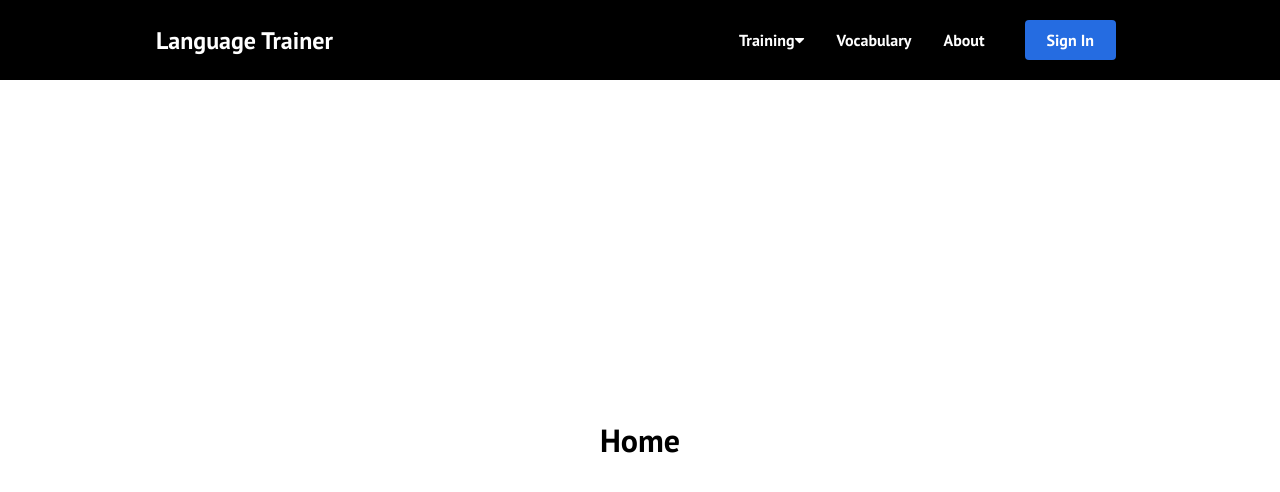
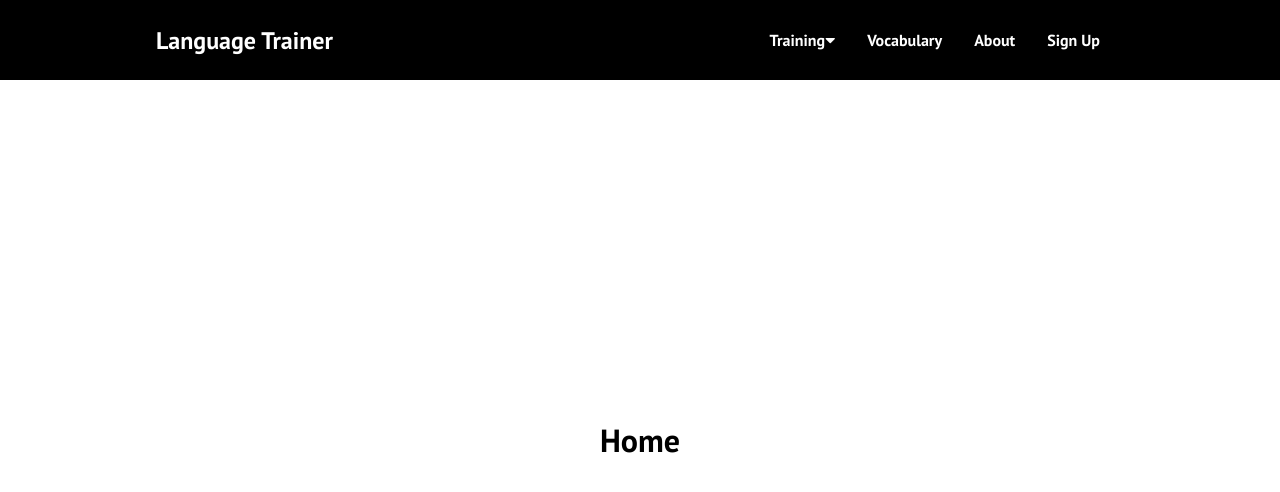
Before and after one commit to BieniekAlexander/ltt, a React (Create React App) app in the folder frontend/: page / in a window 1280 px wide. Shown: the top 492 px of the page. Built offline with nearby package versions, Linux system fonts and the light colour scheme.

Commit message:
finished navbar with dropdown (maybe for now)

```diff
--- a/frontend/src/components/Dropdown.js
+++ b/frontend/src/components/Dropdown.js
@@ -1,26 +1,63 @@
-import React, {useState} from 'react';
-import {MenuItems} from './MenuItems';
-import {Link} from 'react-router-dom';
-import './Dropdown.css';
+// src: https://letsbuildui.dev/articles/building-a-dropdown-menu-component-with-react-hooks
+import React, { useRef, useState } from "react";
+import "./Dropdown.css";
+import styled from 'styled-components';
+import { useDetectOutsideClick } from "../functions/useDetectOutsideClick";
+import { NavLink } from "./NavBar";
 
-function Dropdown() {
-  const [click, setClick] = useState(false);
-  const handleClick = () => setClick(!click);
+// styling
+export const DropdownUL = styled.ul`
+  margin-right: 24px;
+  position: relative;
+  menu-placement: bottom;
+`;
 
-  return <>
-    <ul onClock={handleClick} className={click  ? 'dropdown-menu clicked' : 'dropdown-menu'}>
-      {MenuItems.map((item, index) => {
-        return (
-          <li key={index}>
-            <Link className={item.cName} to={item.path} onCLick={() =>
-            setClick(false)}>
-              {item.title}
-            </Link>
-          </li>
-        )
-      })}
-    </ul>
-  </>;
+export const DropdownLI = styled.li`
+  background: #000;
+  padding: 6px 0px;
+  border: 1px solid #FFF;
+  list-style: none;
+`;
+
+export const DropdownNav = styled.nav`
+  position: absolute;
+  top: -20px;
+  left: 0px;
+  transform: translateY(50px);
+`;
+
+export const styling = {
+  'position': 'relative',
+  'display': 'flex',
+  'justify-content': 'center',
+  'align-items': 'center'
 }
 
-export default Dropdown;
+export default function Dropdown() {
+  const dropdownRef = useRef(null);
+  const [isActive, setIsActive] = useDetectOutsideClick(dropdownRef, false);
+  const closeDropdown = () => setIsActive(false);
+  const onClick = () => {setIsActive(!isActive); console.log(isActive);}
+
+  return (
+    <div className="container">
+      <div className="menu-container" style={styling}>
+        <NavLink to="#" onClick={onClick}>
+          Training <i className='fas fa-caret-down' />
+        </NavLink>
+
+        {isActive &&
+        <DropdownNav ref={dropdownRef} className="menu">
+          <DropdownUL>
+            <DropdownLI>
+              <NavLink to="/annotations" onClick={closeDropdown}>Annotations</NavLink>
+            </DropdownLI>
+            <DropdownLI>
+              <NavLink to="/inflections" onClick={closeDropdown}>Inflections</NavLink>
+            </DropdownLI>
+          </DropdownUL>
+        </DropdownNav>}
+      </div>
+    </div>
+  );
+}
--- a/frontend/src/components/NavBar.js
+++ b/frontend/src/components/NavBar.js
@@ -4,8 +4,9 @@ import React, { useState } from 'react';
 import Dropdown from './Dropdown';
 import styled from 'styled-components';
 import { Link } from 'react-router-dom';
+import { useDetectOutsideClick } from '../functions/useDetectOutsideClick';
 
-
+// styling
 export const NavSpan = styled.span`
   color: #fff;
   display: flex;
@@ -47,40 +48,8 @@ export const NavMenu = styled.div`
   display: flex;
   align-items: center;
   margin-right: 24px;
-
   @media screen and (max-width: 768px) {
     display: none;
-  }
-`;
-
-export const NavBtn = styled.nav`
-  display: flex;
-  align-items: center;
-  margin-right: 24px;
-  /* Third Nav */
-  /* justify-content: flex-end;
-  width: 100vw; */
-  @media screen and (max-width: 768px) {
-    display: none;
-  }
-`;
-
-export const NavBtnLink = styled(Link)`
-  border-radius: 4px;
-  background: #256ce1;
-  padding: 10px 22px;
-  color: #fff;
-  outline: none;
-  border: none;
-  cursor: pointer;
-  transition: all 0.2s ease-in-out;
-  text-decoration: none;
-  margin-left: 24px;
-
-  &:hover {
-    transition: all 0.2s ease-in-out;
-    background: #fff;
-    color: #010606;
   }
 `;
 
@@ -91,27 +60,21 @@ const Navbar = () => {
   const handleClick = () => setClick(!click);
   const toggleDropdown = () => setDropdown(!dropdown);
 
+  // const [isActive, setIsActive] = useDetectOutsideClick(dropdownRef, false);
+  const [isActive, setIsActive] = useDetectOutsideClick(dropdown, false);
+
   return (
     <>
-      <Nav className='navbar'>
+      <Nav>
         <NavLink to="/">
-          <h1>Language Trainer</h1>
+          <h1 className='navbar'>Language Trainer</h1>
         </NavLink>
-        <div className='menu-icon' onClick={handleClick}>
-          <i className={click ? 'fas fa-times' : 'fas fa-bars'} />
-        </div>
-        <ul className={click ? 'nav-menu active' : 'nav-menu'}>
-        </ul>
+
         <NavMenu>
-          <NavSpan className='nav-links' onClick={toggleDropdown}>
-              Training <i className='fas fa-caret-down' />
-          </NavSpan>
-          {dropdown && <Dropdown />}
-          <NavLink to="/sign-up" activeStyle>
-            Vocabulary
-          </NavLink>
-          <NavLink to="/about" activeStyle>About</NavLink>
-          <NavBtnLink to='/signin'>Sign In</NavBtnLink>
+          <Dropdown/>
+          <NavLink to="/vocabulary">Vocabulary</NavLink>
+          <NavLink to="/about">About</NavLink>
+          <NavLink to="/sign-up">Sign Up</NavLink>
         </NavMenu>
       </Nav>
     </>
--- /dev/null
+++ b/frontend/src/functions/useDetectOutsideClick.js
@@ -0,0 +1,30 @@
+import { useState, useEffect } from "react";
+
+/**
+ * Hook for handling closing when clicking outside of an element
+ * @param {React.node} el
+ * @param {boolean} initialState
+ */
+export const useDetectOutsideClick = (el, initialState) => {
+  const [isActive, setIsActive] = useState(initialState);
+
+  useEffect(() => {
+    const onClick = e => {
+      // If the active element exists and is clicked outside of
+      if (el.current !== null && !el.current.contains(e.target)) {
+        setIsActive(!isActive);
+      }
+    };
+
+    // If the item is active (ie open) then listen for clicks outside
+    if (isActive) {
+      window.addEventListener("click", onClick);
+    }
+
+    return () => {
+      window.removeEventListener("click", onClick);
+    };
+  }, [isActive, el]);
+
+  return [isActive, setIsActive];
+};
```
Also changed, not shown: frontend/src/components/NavBar.css (deleted, +0 -8 lines).
